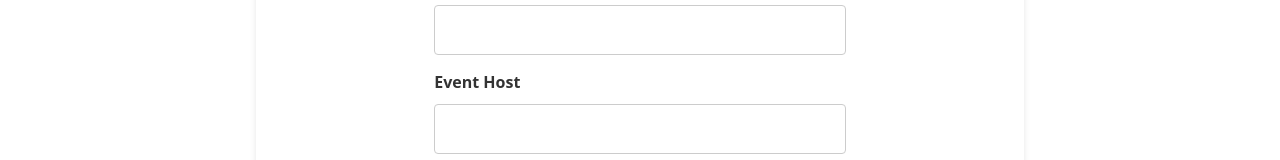
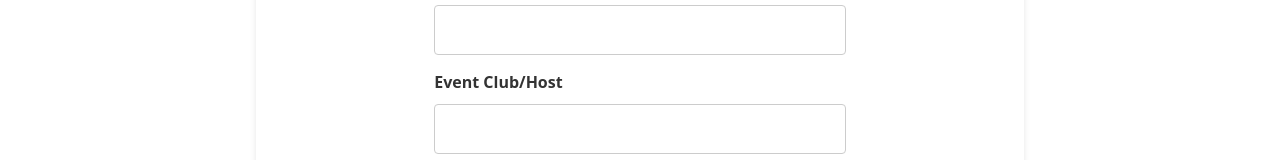
Before and after one commit to EdurekaRPI/front-end, a Next.js app: page /pages/newEvent in a window 1280 px wide. Shown: the part 450-610 px from the top of the page. Built offline with nearby package versions, Linux system fonts and the light colour scheme.

Commit message:
Renaming

```diff
--- a/src/app/components/newEvent.tsx
+++ b/src/app/components/newEvent.tsx
@@ -109,7 +109,7 @@ export function NewEvent() {
 
           <div className={styles.formGroup}>
             <label htmlFor="eventHost" className={styles.formLabel}>
-              Event Host
+              Event Club/Host
             </label>
             <input
               type="text"
```
